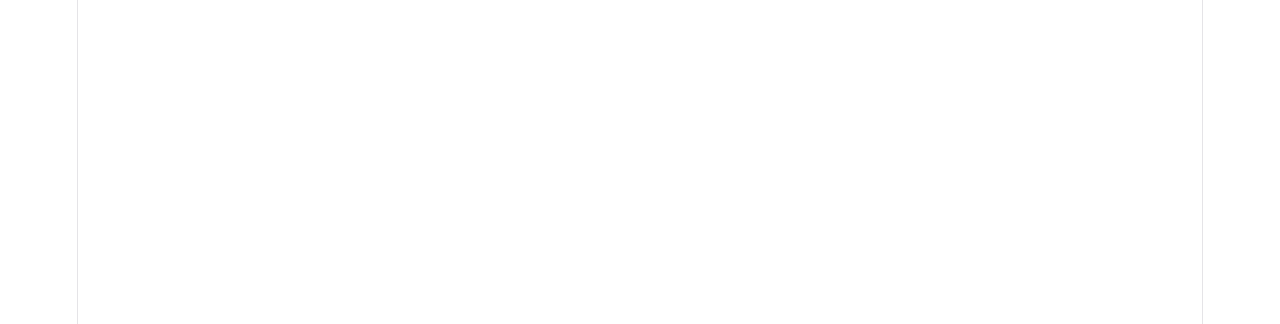
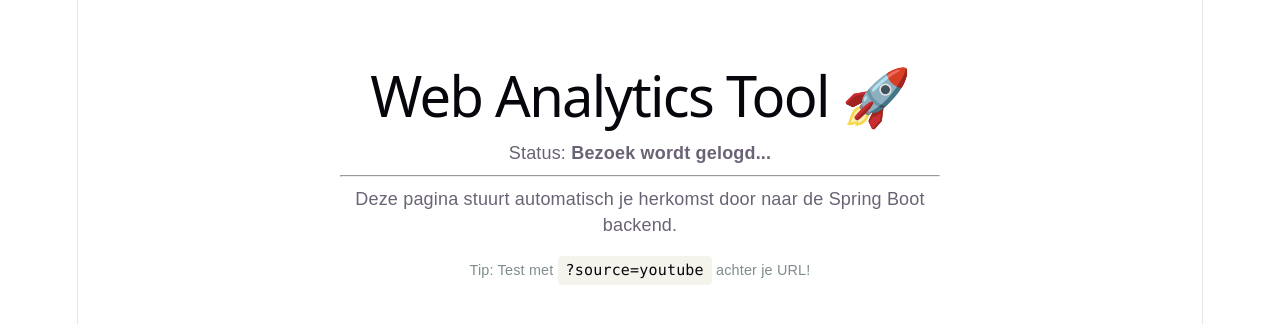
Before and after one commit to DestinySource/Study_without_ai, a Vue app in the folder frontend/: page /page2 in a window 1280 px wide. Before the commit this address had no page. Shown: the top 324 px of the page. Built offline with nearby package versions, Linux system fonts and the light colour scheme.

Commit message:
Feat: replace old code from app.vue in new folders and files

```diff
--- a/frontend/src/router/index.ts
+++ b/frontend/src/router/index.ts
@@ -9,6 +9,11 @@
             path: '/',
             name: 'home',
             component: HomeView,
+        },
+        {
+            path: '/page2',
+            name: '2',
+            component: VisitPage,
         }
     ],
 })
--- /dev/null
+++ b/frontend/src/views/HomeView.vue
@@ -0,0 +1,12 @@
+<script setup lang="ts">
+import HelloWorld from '@/components/HelloWorld.vue';
+
+</script>
+
+<template>
+  <HelloWorld />
+</template>
+
+<style scoped>
+
+</style>
--- /dev/null
+++ b/frontend/src/views/VisitPage.vue
@@ -0,0 +1,52 @@
+<script setup lang="ts">
+import { onMounted, ref } from 'vue';
+
+const status = ref('Bezoek wordt gelogd...');
+
+onMounted(async () => {
+  // 1. Check eerst de URL parameters (bijv. ?source=youtube)
+  const urlParams = new URLSearchParams(window.location.search);
+  const sourceParam = urlParams.get('source');
+
+  // 2. Pak de referrer (bijv. google.com).
+  const browserReferrer = document.referrer;
+
+  // 3. Logica voor de 'finalReferrer':
+  // We geven de voorkeur aan de URL-parameter, anders de browser referrer, anders 'Direct'.
+  let finalReferrer = 'Direct';
+
+  if (sourceParam) {
+    finalReferrer = `Source: ${sourceParam}`;
+  } else if (browserReferrer) {
+    finalReferrer = browserReferrer;
+  }
+});
+</script>
+
+<template>
+  <div class="container">
+    <h1>Web Analytics Tool 🚀</h1>
+    <p>Status: <strong>{{ status }}</strong></p>
+    <hr />
+    <p>Deze pagina stuurt automatisch je herkomst door naar de Spring Boot backend.</p>
+    <p class="help-text">Tip: Test met <code>?source=youtube</code> achter je URL!</p>
+  </div>
+</template>
+
+<style scoped>
+.container {
+  font-family: sans-serif;
+  max-width: 600px;
+  margin: 50px auto;
+  text-align: center;
+}
+.status {
+  font-size: 1.1rem;
+  color: #2c3e50;
+}
+.help-text {
+  font-size: 0.8rem;
+  color: #7f8c8d;
+  margin-top: 1rem;
+}
+</style>
```
Also changed, not shown: frontend/src/services/analyticsService.ts (added, +22 -0 lines).
